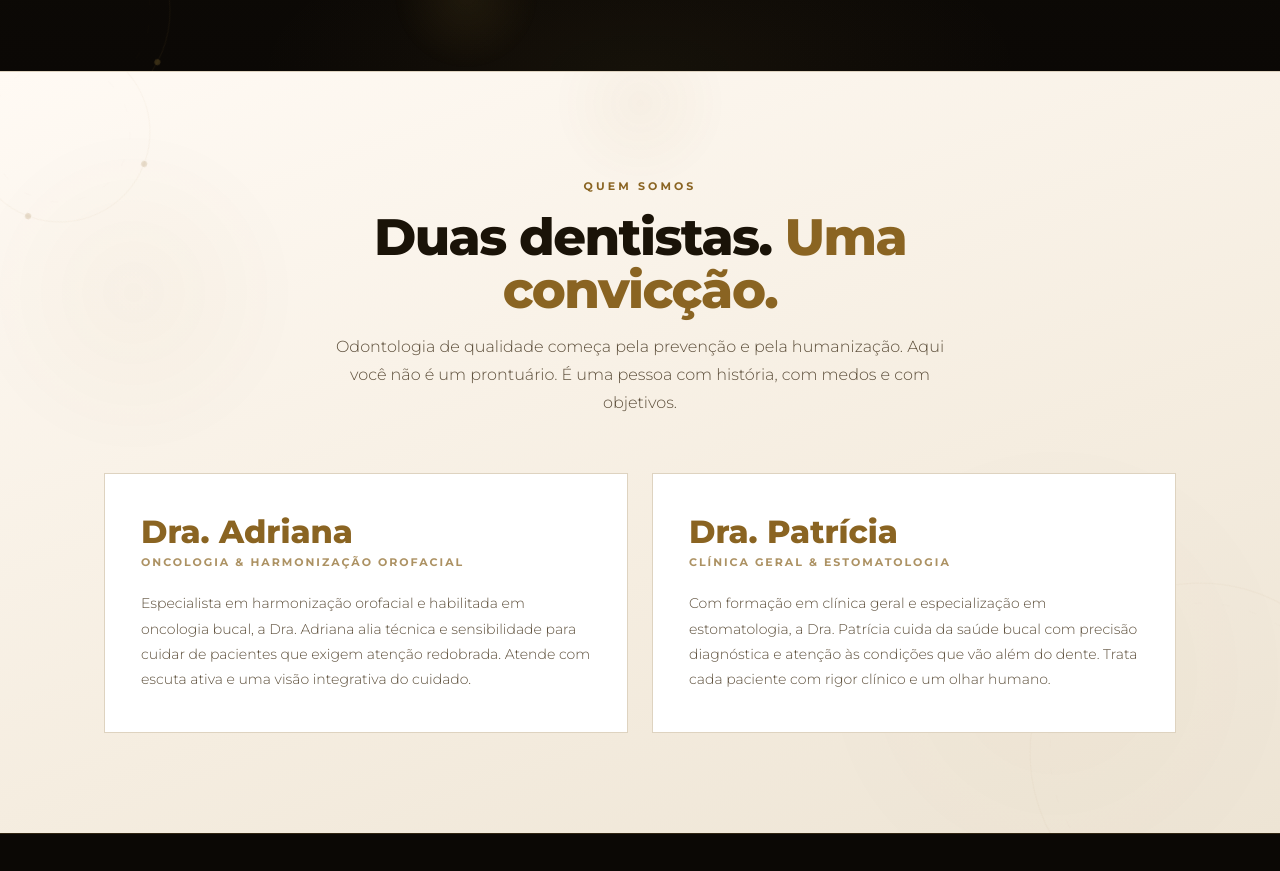
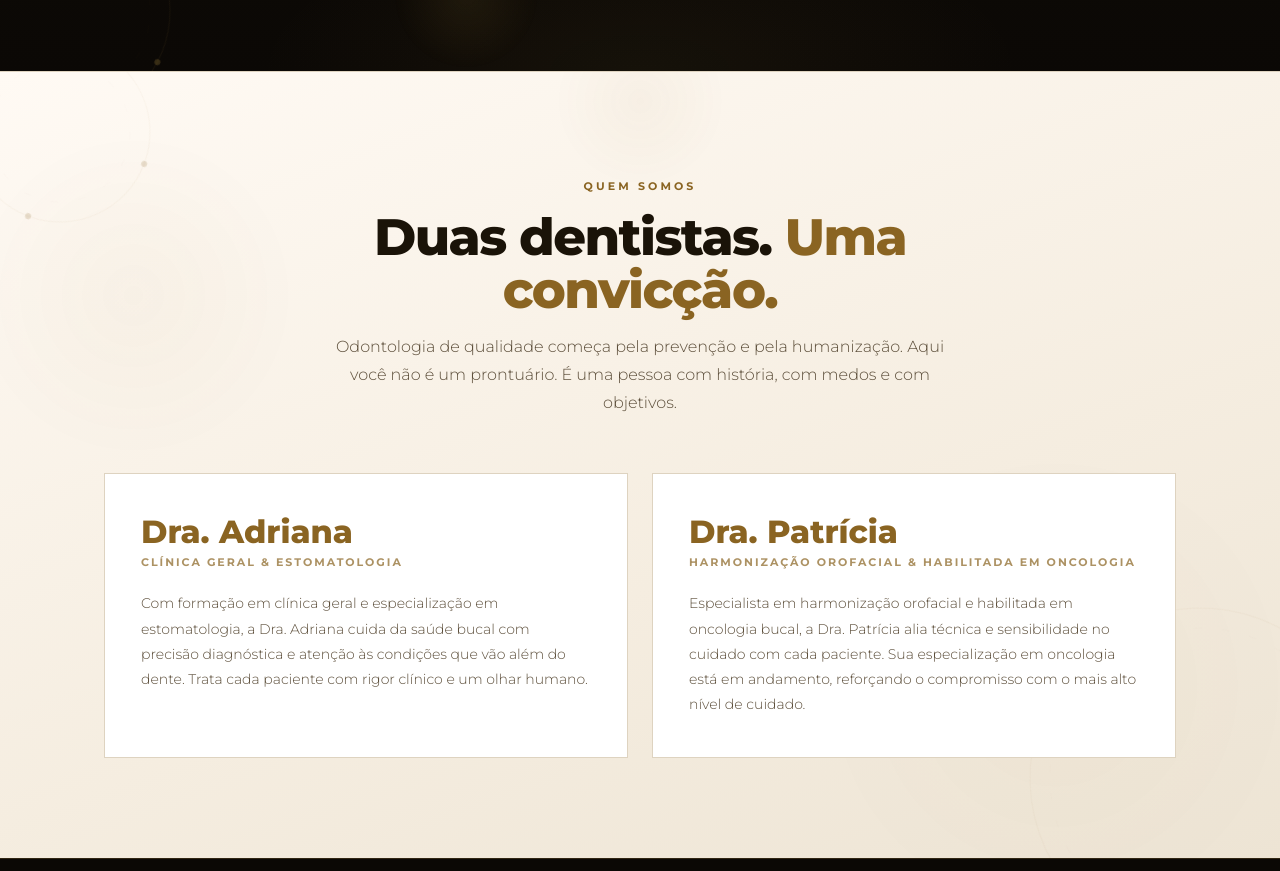
Before and after one commit to gabrieoliveira-source/Previora, a plain HTML site: page index.html in a window 1280 px wide. Shown: the part 5588-6459 px from the top of the page. Drawn offline with nearby package versions, Linux system fonts and the light colour scheme.

Commit message:
Add files via upload

```diff
--- a/index.html
+++ b/index.html
@@ -1238,7 +1238,7 @@ section > .hero-right,
         </h2>
         <p class="trat-body-l r d2">
           Pacientes em tratamento de câncer de cabeça e pescoço têm necessidades dentárias
-          únicas e delicadas. A Dra. Adriana é habilitada nesse cuidado, com protocolo
+          únicas e delicadas. A Dra. Patrícia é habilitada nesse cuidado, com protocolo
           humanizado e visão clínica voltada para quem atravessa um momento vulnerável.
         </p>
         <ul class="trat-list r d3">
@@ -1330,20 +1330,20 @@ section > .hero-right,
     <div class="sobre-grid">
       <article class="sobre-card r d1">
         <div class="sobre-name">Dra. Adriana</div>
-        <span class="sobre-role">Oncologia &amp; Harmonização Orofacial</span>
+        <span class="sobre-role">Clínica Geral &amp; Estomatologia</span>
         <p class="sobre-body">
-          Especialista em harmonização orofacial e habilitada em oncologia bucal, a Dra. Adriana alia
-          técnica e sensibilidade para cuidar de pacientes que exigem atenção redobrada. Atende com
-          escuta ativa e uma visão integrativa do cuidado.
+          Com formação em clínica geral e especialização em estomatologia, a Dra. Adriana cuida
+          da saúde bucal com precisão diagnóstica e atenção às condições que vão além do dente.
+          Trata cada paciente com rigor clínico e um olhar humano.
         </p>
       </article>
       <article class="sobre-card r d2">
         <div class="sobre-name">Dra. Patrícia</div>
-        <span class="sobre-role">Clínica Geral &amp; Estomatologia</span>
+        <span class="sobre-role">Harmonização Orofacial &amp; Habilitada em Oncologia</span>
         <p class="sobre-body">
-          Com formação em clínica geral e especialização em estomatologia, a Dra. Patrícia cuida
-          da saúde bucal com precisão diagnóstica e atenção às condições que vão além do dente.
-          Trata cada paciente com rigor clínico e um olhar humano.
+          Especialista em harmonização orofacial e habilitada em oncologia bucal, a Dra. Patrícia
+          alia técnica e sensibilidade no cuidado com cada paciente. Sua especialização em oncologia
+          está em andamento, reforçando o compromisso com o mais alto nível de cuidado.
         </p>
       </article>
     </div>
```
